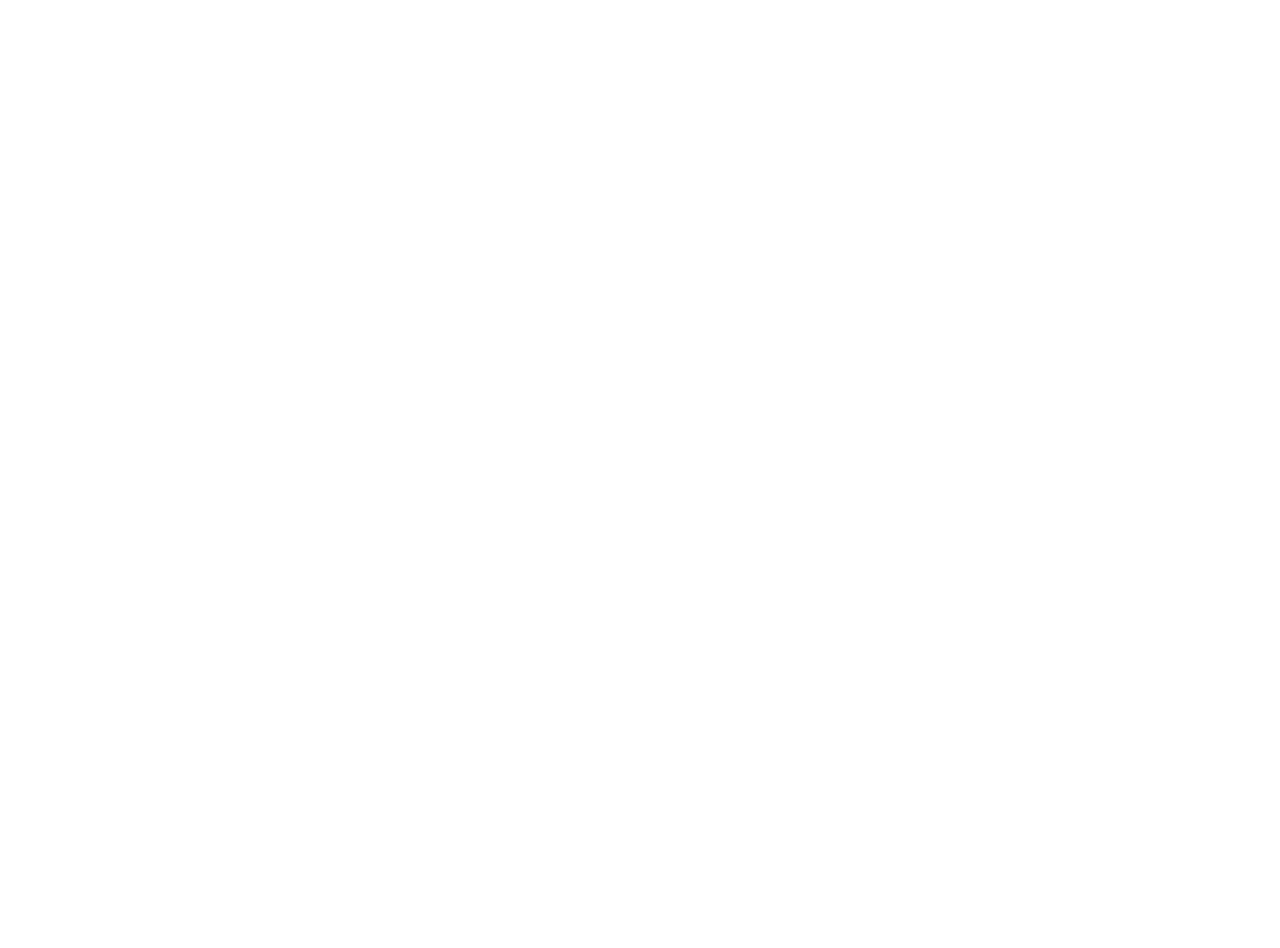
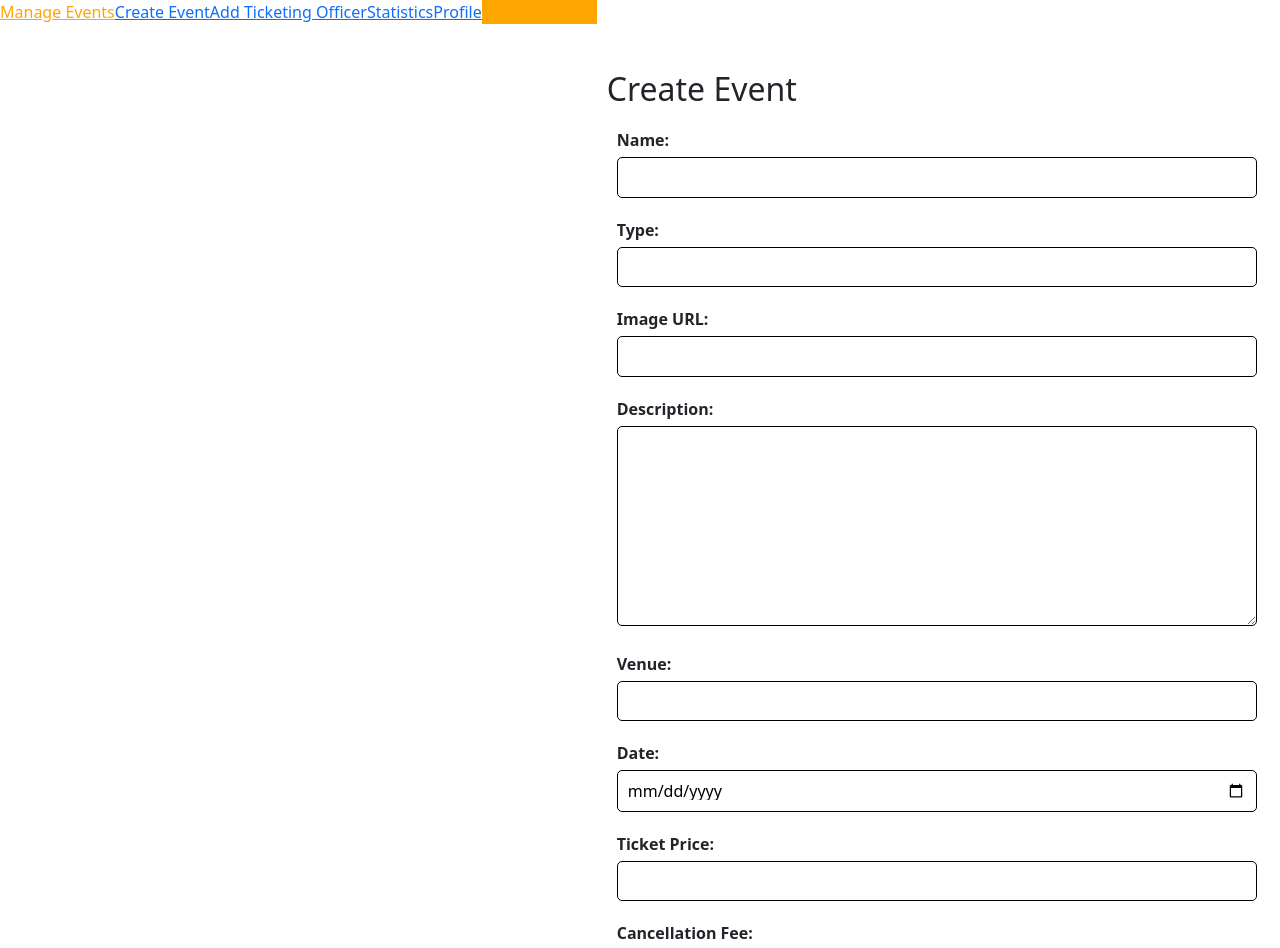
Before and after one commit to eugenelow13/OOP_Project, a Vue app in the folder oop-project/: page /eventmanager/createevent in a window 1280 px wide. Before the commit this address had no page. Shown: the top 948 px of the page. Before the commit the page ends 800 px from the top, so only its background shows below. Built offline with nearby package versions, Linux system fonts and the light colour scheme.

Commit message:
createEvent integrated

```diff
--- a/oop-project/src/pages/CreateEventView.vue
+++ b/oop-project/src/pages/CreateEventView.vue
@@ -9,35 +9,35 @@
       <form @submit.prevent="submitForm">
         <div class="form-group">
           <label for="eventName">Name:</label>
-          <input type="text" id="eventName" @input="newEvent.name = $event.target.value">
+          <input type="text" id="eventName" v-model="newEvent.name">
         </div>
         <div class="form-group">
           <label for="eventType">Type:</label>
-          <input type="text" id="eventType"  @input="newEvent.type = $event.target.value">
+          <input type="text" id="eventType"  v-model="newEvent.type">
         </div>
         <div class="form-group">
           <label for="eventImg">Image URL:</label>
-          <input type="url" id="eventImg" :style="{width:50+'vw'}"  @input="newEvent.imageUrl = $event.target.value">
+          <input type="url" id="eventImg" :style="{width:50+'vw'}"  v-model="newEvent.imageUrl">
         </div>
         <div class="form-group">
           <label for="eventDes">Description:</label>
-          <textarea id="eventDes" :value="newEvent.des" :style="{width:50+'vw',height:200+'px'}" @input="newEvent.des = $event.target.value"></textarea>
+          <textarea id="eventDes" :style="{width:50+'vw',height:200+'px'}" v-model="newEvent.des"></textarea>
         </div>
         <div class="form-group">
           <label for="eventVenue">Venue:</label>
-          <input type="text" id="eventVenue" :value="newEvent.venue" @input="newEvent.venue = $event.target.value">
+          <input type="text" id="eventVenue" v-model="newEvent.venue">
         </div>
         <div class="form-group">
           <label for="eventDate">Date:</label>
-          <input type="date" id="eventDate" :value="newEvent.date" @input="newEvent.date = $event.target.value">
+          <input type="date" id="eventDate" v-model="newEvent.date">
         </div>
         <div class="form-group">
           <label for="eventTicketPrice">Ticket Price:</label>
-          <input type="number" id="eventTicketPrice" :value="newEvent.ticketPrice" @input="newEvent.ticketPrice = $event.target.value">
+          <input type="number" id="eventTicketPrice" v-model="newEvent.ticketPrice">
         </div>
         <div class="form-group">
           <label for="eventCancellationFee">Cancellation Fee:</label>
-          <input type="number" id="eventCancellationFee" :value="newEvent.cancellationFee" @input="newEvent.cancellationFee = $event.target.value">
+          <input type="number" id="eventCancellationFee" v-model="newEvent.cancellationFee">
         </div>
         <!-- Add similar text boxes for other event parameters -->
         <button class="submitButton" type="submit">Create Event</button>
@@ -76,6 +76,7 @@
 
   setup(){
     const showingPreview = ref(false);
+    const newEvent = ref({});
     const navigate = (page) => {
 
       switch (page) {
@@ -98,19 +99,45 @@
         default:
           break;
       }
+    };
+
+    newEvent.value.customerAttendance = 0;
+    newEvent.value.eventStatus = "PLANNED";
+    const responseData = ref(null);
+
+    const submitForm = async() => {
+      newEvent.value.date = new Date(newEvent.value.date).toISOString();
+      try {
+        const response = await fetch("http://localhost:8080/api/events",{
+          method: 'POST',
+          headers:{
+            'Content-Type': 'application/json',
+
+          },
+          body: JSON.stringify(newEvent.value),
+        });
+        responseData.value = await response.json();
+        if (response.ok){
+          window.confirm(responseData.value.message);
+          console.log(responseData.value);
+        }else{
+          //Handle error response
+        }
+      } catch(error){
+        console.error('Error',responseData.value.error);
+      }
     }
 
     return{
-      newEvent:{},
+      newEvent,
       navigate,
       showingPreview,
+      submitForm,
     };
   },
 
   methods: {
-    submitForm(){
-      console.log("new event created") //put the new event into database here
-    },
+
     showPreview(){
       this.showingPreview=true;
       window.scrollTo({ top: 0, behavior: 'smooth' });
--- a/oop-project/src/router/index.js
+++ b/oop-project/src/router/index.js
@@ -68,7 +68,7 @@
     component: EventManagerView
   },
   {
-    path: '/eventmanage/createevent',
+    path: '/eventmanager/createevent',
     name: 'CreateEventView',
     component: CreateEventView
   },
```
